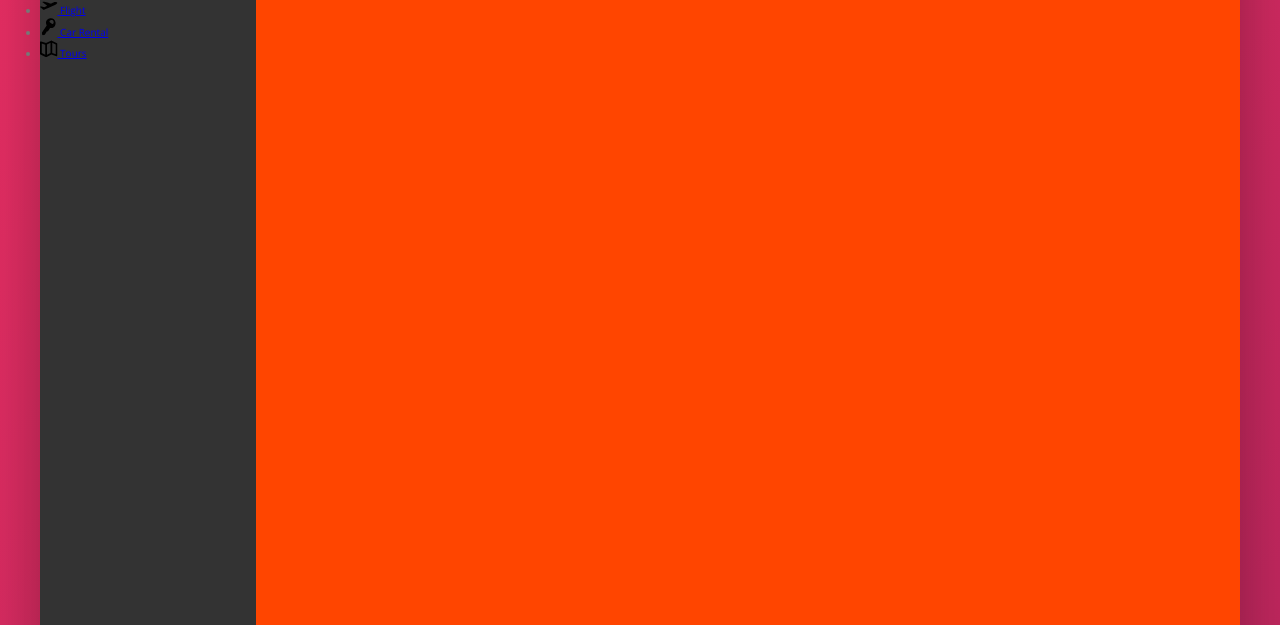
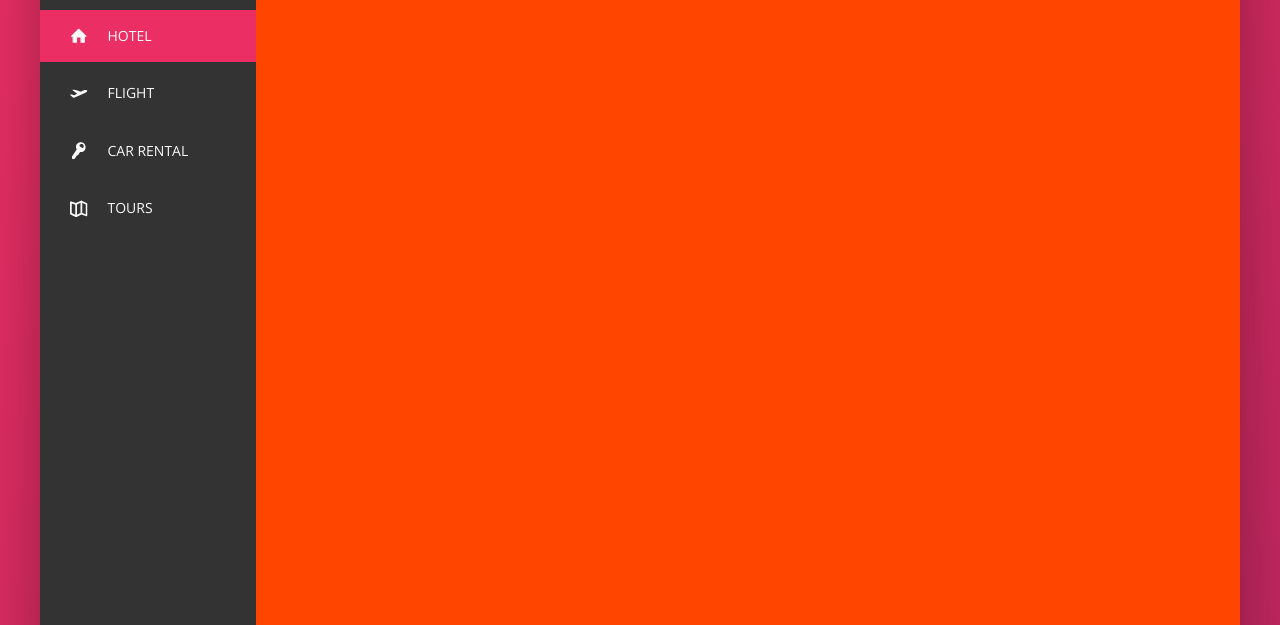
Before and after one commit to VihagaYohan/Trillo, a website: page index.html in a window 1280 px wide. Shown: the part 175-800 px from the top of the page. Drawn offline with nearby package versions, Linux system fonts and the light colour scheme.

Commit message:
Completed sidebar

```diff
--- a/index.html
+++ b/index.html
@@ -49,7 +49,7 @@
         <div class="content">
             <nav class="sidebar">
                 <ul class="side-nav">
-                    <li class="side-nav__item">
+                    <li class="side-nav__item side-nav__item--active">
                         <a href="#" class="side-nav__link">
                             <svg class="side-nav__icon">
                                 <use xlink:href="./images/sprite.svg#icon-home"></use>
--- a/sass/layout/_sidebar.scss
+++ b/sass/layout/_sidebar.scss
@@ -1,15 +1,64 @@
 .side-nav{
+    font-size: 1.4rem;
+    list-style: none;
+    margin-top: 3.5rem;
+
     &__item{
+        position: relative;
 
+        &:not(:last-child){
+            margin-bottom: .5rem;
+        }
     }
 
-    &__link{
+    &__item::before{
+        content: "";
+        position: absolute;
+        top: 0;
+        left: 0;
+        height: 100%;
+        width: 3px;
+        background-color: $color-primary;
+        transform:scaleY(0);
+        transform-origin: center;
+        transition:transform .2s,
+                   width .4s cubic-bezier(1,0,0,1) .2s
+                   background-color .1s;
+    }
 
+    &__item:hover::before,
+    &__item--active::before{
+        transform: scaleY(1);
+        width: 100%;
+    }
+
+    &__item:active::before{
+        background-color: $color-primary-light;
+    }
+
+    &__link:link,
+    &__link:visited{
+       color: $Grey-light-1;
+       text-decoration: none;
+       text-transform: uppercase;
+       display: block;
+       padding: 1.5rem 3rem;
+       position:relative;
+       z-index: 10;
+
+       display: flex;
+       align-items: center;
+    }
+
+    &__link:hover{
+        color:white;
     }
 
     &__icon{
         width: 1.75rem;
         height: 1.75rem;
+        margin-right: 2rem;
+        fill: currentColor;
     }
 }
 
```
Also changed, not shown: css/main.css.
